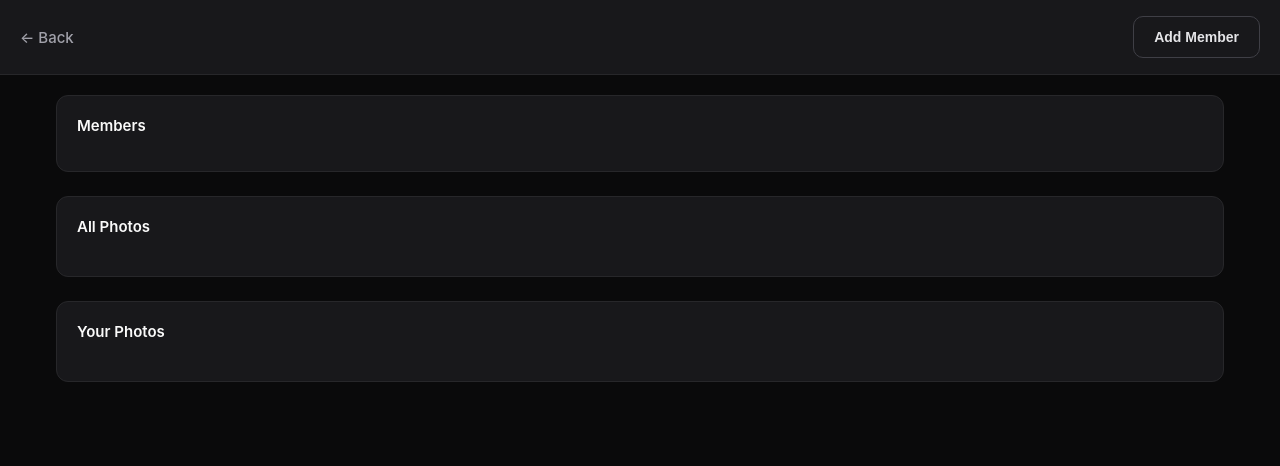
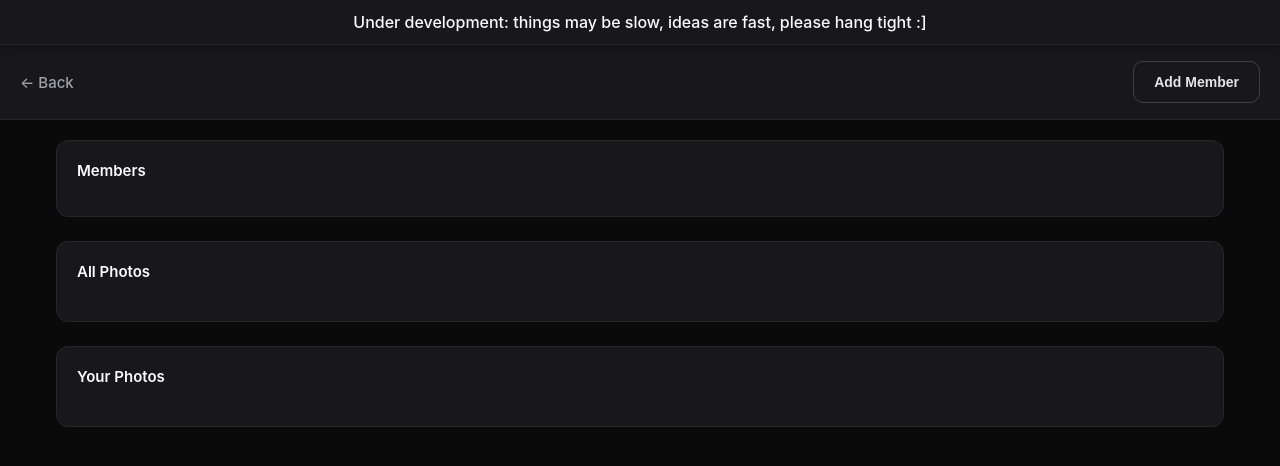
Before and after one commit to Gagan1606/sorted_2_5, a website: page public/group.html in a window 1280 px wide. Drawn offline with Linux system fonts and the light colour scheme; no server answers.

Commit message:
dev banner

```diff
--- a/public/css/group.css
+++ b/public/css/group.css
@@ -227,3 +227,15 @@ input:focus {
 input::placeholder {
     color: #52525b;
 }
+.dev-banner {
+  background: #18181b;
+  color: #fafafa;
+  text-align: center;
+  padding: 12px 20px;
+  font-weight: 500;
+  position: sticky;
+  top: 0;
+  z-index: 1000;
+  box-shadow: 0 2px 8px rgba(0,0,0,0.3);
+  border-bottom: 1px solid #27272a;
+}
--- a/public/css/home.css
+++ b/public/css/home.css
@@ -424,3 +424,15 @@ button:disabled {
     opacity: 0.5;
     cursor: not-allowed;
 }
+.dev-banner {
+  background: #18181b;
+  color: #fafafa;
+  text-align: center;
+  padding: 12px 20px;
+  font-weight: 500;
+  position: sticky;
+  top: 0;
+  z-index: 1000;
+  box-shadow: 0 2px 8px rgba(0,0,0,0.3);
+  border-bottom: 1px solid #27272a;
+}
--- a/public/css/login.css
+++ b/public/css/login.css
@@ -104,3 +104,15 @@ input::placeholder {
 .switch-form a:hover {
     color: #a1a1aa;
 }
+.dev-banner {
+  background: #18181b;
+  color: #fafafa;
+  text-align: center;
+  padding: 12px 20px;
+  font-weight: 500;
+  position: sticky;
+  top: 0;
+  z-index: 1000;
+  box-shadow: 0 2px 8px rgba(0,0,0,0.3);
+  border-bottom: 1px solid #27272a;
+}
--- a/public/group.html
+++ b/public/group.html
@@ -13,6 +13,7 @@
 </head>
 
 <body>
+    <div class="dev-banner">Under development: things may be slow, ideas are fast, please hang tight :]</div>
     <nav class="navbar">
         <a href="home.html" class="back-btn">← Back</a>
         <h1 id="groupTitle"></h1>
```
Also changed, not shown: public/home.html (+1 -0 lines), public/index.html (+1 -0 lines), public/signup.html (+1 -0 lines).
